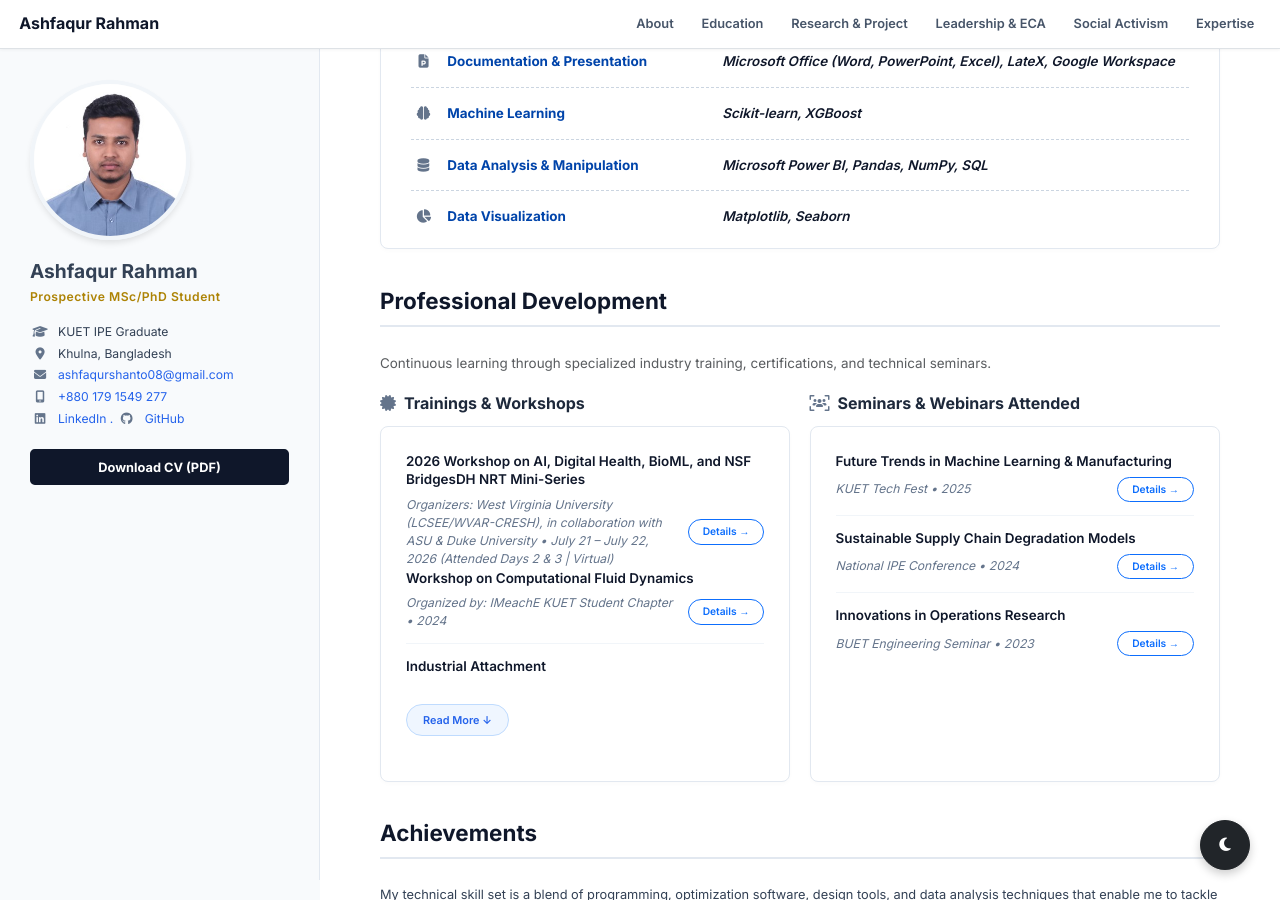
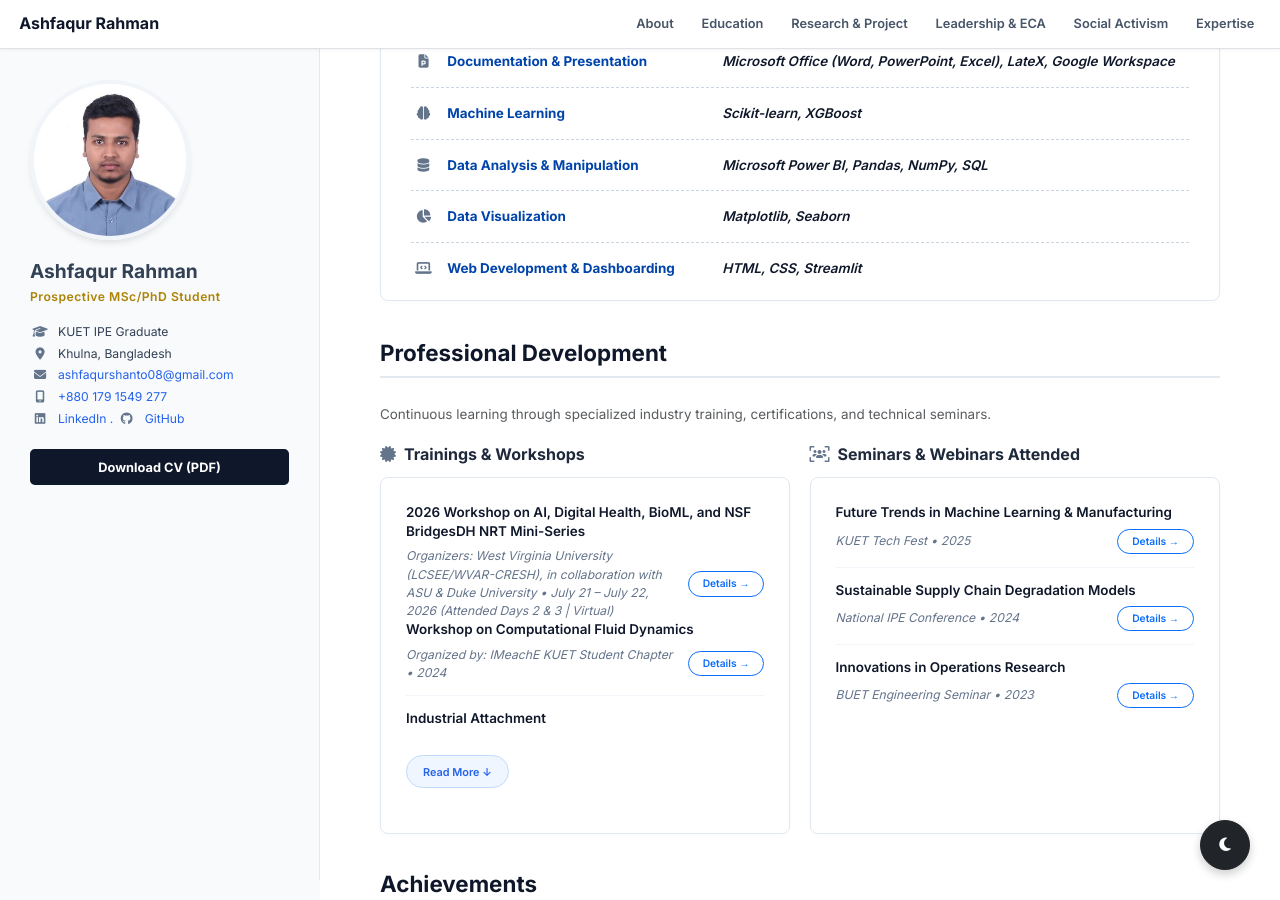
Before and after one commit to AshfaqurRahman99/AshfaqurRahman99.github.io, a Jekyll site: the page index.html, which Jekyll copies as it is, in a window 1280 px wide and 900 px high, scrolled down 2636 px. Built offline with Jekyll 4.4.1, drawn with Linux system fonts in a browser that asks for light colours; a style sheet for code colours, icons or effects is not loaded.

Commit message:
Update index.html

```diff
--- a/index.html
+++ b/index.html
@@ -1240,6 +1240,12 @@
                         </div>
                         <div class="skill-tools">Matplotlib, Seaborn</div>
                     </div>
+                    <!-- Skill 8 -->
+                    <div class="skill-row">
+                        <div class="skill-category "><i class="fa-solid fa-laptop-code skill-icon"></i> Web Development & Dashboarding
+                        </div>
+                        <div class="skill-tools">HTML, CSS, Streamlit</div>
+                    </div>
                 </div>
 
             <!-- PROFESSIONAL DEVELOPMENT SECTION -->
```
